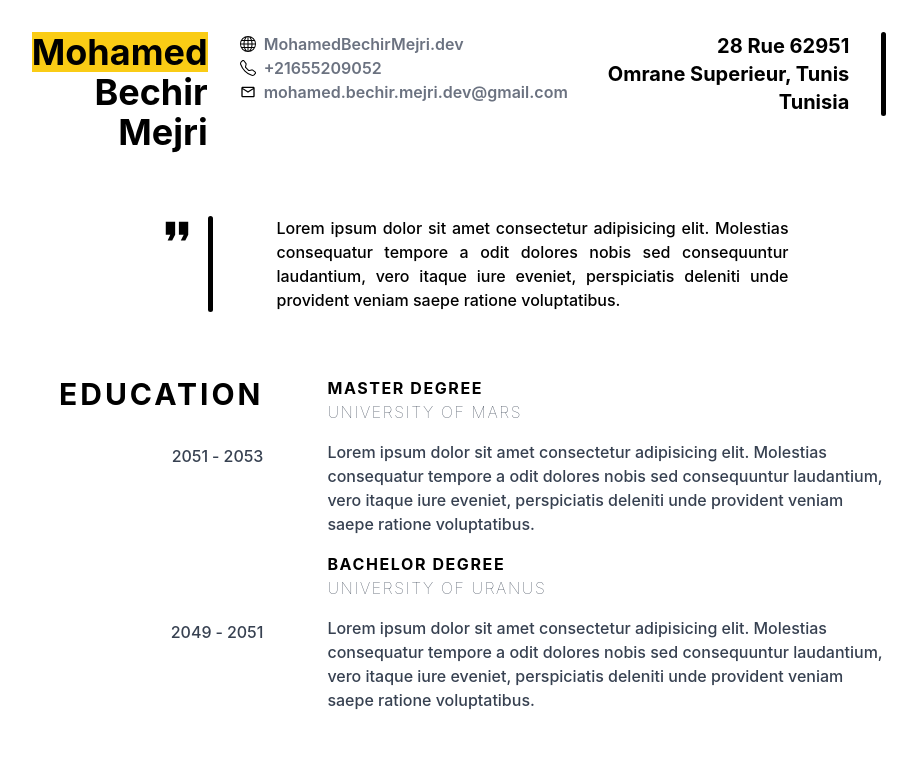
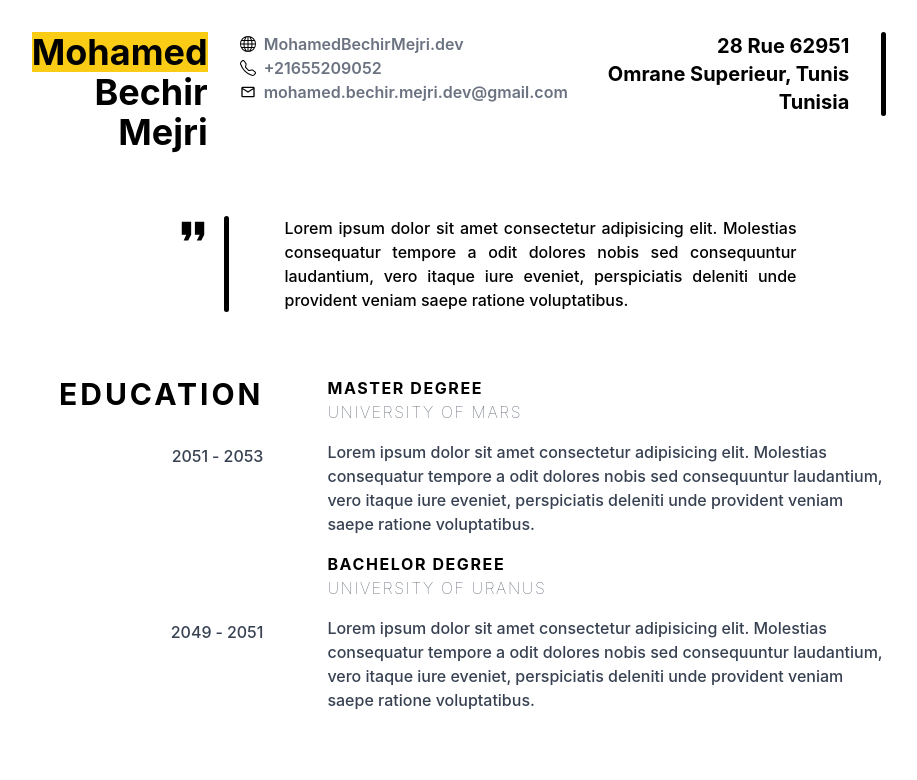
Before and after one commit to MohamedBechirMejri/cv-app-theodinproject, a React (Create React App) app: page / in a window 1280 px wide. Shown: the top 780 px of the page, without its empty margins (165-1082 px from the left). Built offline with nearby package versions, Linux system fonts and the light colour scheme.

Commit message:
tweak styling

```diff
--- a/src/Components/Preview/About.tsx
+++ b/src/Components/Preview/About.tsx
@@ -3,7 +3,7 @@ import { IoMdQuote } from "react-icons/io";
 
 const About = ({ about }: { about: string }) => {
   return (
-    <div className="flex items-stretch gap-16 font-medium text-black">
+    <div className="flex items-stretch pl-6 font-medium text-black gap-14">
       <div className="flex items-stretch gap-4 text-3xl">
         <IoMdQuote />
         <div className="p-[2.5px] bg-black rounded-full" />
```
